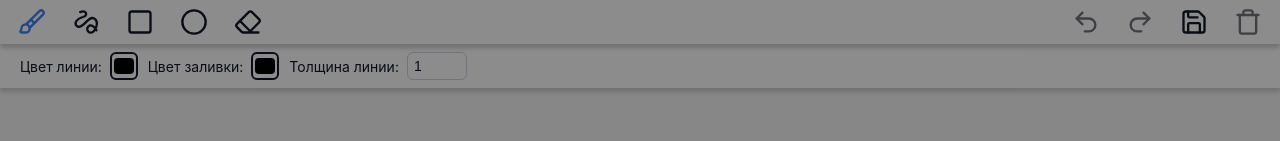
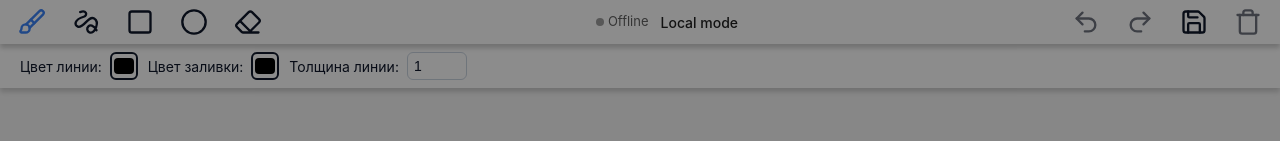
Before and after one commit to itsslava/paint-app, a React (Vite) app: page /1 in a window 1280 px wide. Shown: the top 141 px of the page. Built offline with nearby package versions, Linux system fonts and the light colour scheme.

Commit message:
feat: добавить отображение статуса сессии и режима в центре toolbar

```diff
--- a/src/widgets/toolbar/Toolbar.tsx
+++ b/src/widgets/toolbar/Toolbar.tsx
@@ -1,4 +1,6 @@
 import { observer } from 'mobx-react-lite';
+import type { JSX } from 'react';
+
 import toolState, { type ToolType } from '@shared/store/toolState';
 import canvasState from '@shared/store/canvasState';
 import { IconButton } from '@shared/ui';
@@ -6,7 +8,6 @@ import { Brush, Circle, Eraser, Line, Rectangle, Tool } from '@shared/tools';
 import * as Icon from '@shared/icons';
 
 import styles from './toolbar.module.scss';
-import type { JSX } from 'react';
 
 const toolFactory: Partial<
 	Record<
@@ -94,6 +95,34 @@ const ToolBar = observer(() => {
 		return false;
 	};
 
+	const { sessionMode, connectionStatus, username } = canvasState;
+
+	const statusLabel = (() => {
+		switch (connectionStatus) {
+			case 'online':
+				return 'Online';
+			case 'connecting':
+				return 'Connecting...';
+			case 'error':
+				return 'Error';
+			case 'idle':
+			default:
+				return sessionMode === 'shared' ? 'Disconnected' : 'Offline';
+		}
+	})();
+
+	const modeLabel = sessionMode === 'shared' ? 'Shared mode' : 'Local mode';
+
+	const statusDotClassName = [
+		styles['toolbar__status-dot'],
+		connectionStatus === 'online' && styles['toolbar__status-dot--online'],
+		connectionStatus === 'connecting' && styles['toolbar__status-dot--connecting'],
+		connectionStatus === 'error' && styles['toolbar__status-dot--error'],
+		connectionStatus === 'idle' && styles['toolbar__status-dot--idle'],
+	]
+		.filter(Boolean)
+		.join(' ');
+
 	return (
 		<div className={styles.toolbar} role="toolbar" aria-label="Drawing tools">
 			<div className={styles.toolbar__group} role="group" aria-label="Tools">
@@ -108,6 +137,20 @@ const ToolBar = observer(() => {
 						<Icon className={styles.toolbar__icon} />
 					</IconButton>
 				))}
+			</div>
+			<div className={styles['toolbar__center']}>
+				<div className={styles['toolbar__session']} aria-label="Session status">
+					<div className={styles['toolbar__status']}>
+						<span className={statusDotClassName} aria-hidden="true" />
+						<span className={styles['toolbar__status-text']}>{statusLabel}</span>
+					</div>
+					<span className={styles['toolbar__mode']}>{modeLabel}</span>
+					{username && (
+						<span className={styles['toolbar__username']} title={username}>
+							{username}
+						</span>
+					)}
+				</div>
 			</div>
 			<div className={styles.toolbar__group} role="group" aria-label="Actions">
 				{actionButtons.map(({ key, label, Icon }) => (
--- a/src/widgets/toolbar/toolbar.module.scss
+++ b/src/widgets/toolbar/toolbar.module.scss
@@ -24,4 +24,67 @@
 		height: 28px;
 		display: block;
 	}
+
+	&__center {
+		display: flex;
+		align-items: center;
+		justify-content: center;
+		flex: 1 1 auto;
+	}
+
+	&__session {
+		display: flex;
+		align-items: center;
+		gap: 12px;
+		font-size: 14px;
+		color: #424242;
+		white-space: nowrap;
+	}
+
+	&__status {
+		display: flex;
+		align-items: center;
+		gap: 4px;
+	}
+
+	&__status-text {
+		font-size: 13px;
+		color: #616161;
+	}
+
+	&__status-dot {
+		width: 8px;
+		height: 8px;
+		border-radius: 9999px;
+		background-color: #bdbdbd;
+
+		&--online {
+			background-color: #4caf50;
+		}
+
+		&--connecting {
+			background-color: #ffb300;
+		}
+
+		&--error {
+			background-color: #e53935;
+		}
+
+		&--idle {
+			background-color: #9e9e9e;
+		}
+	}
+
+	&__mode {
+		font-weight: 500;
+		color: #212121;
+	}
+
+	&__username {
+		padding: 2px 8px;
+		border-radius: 9999px;
+		background-color: #e0e0e0;
+		font-size: 13px;
+		color: #212121;
+	}
 }
```
